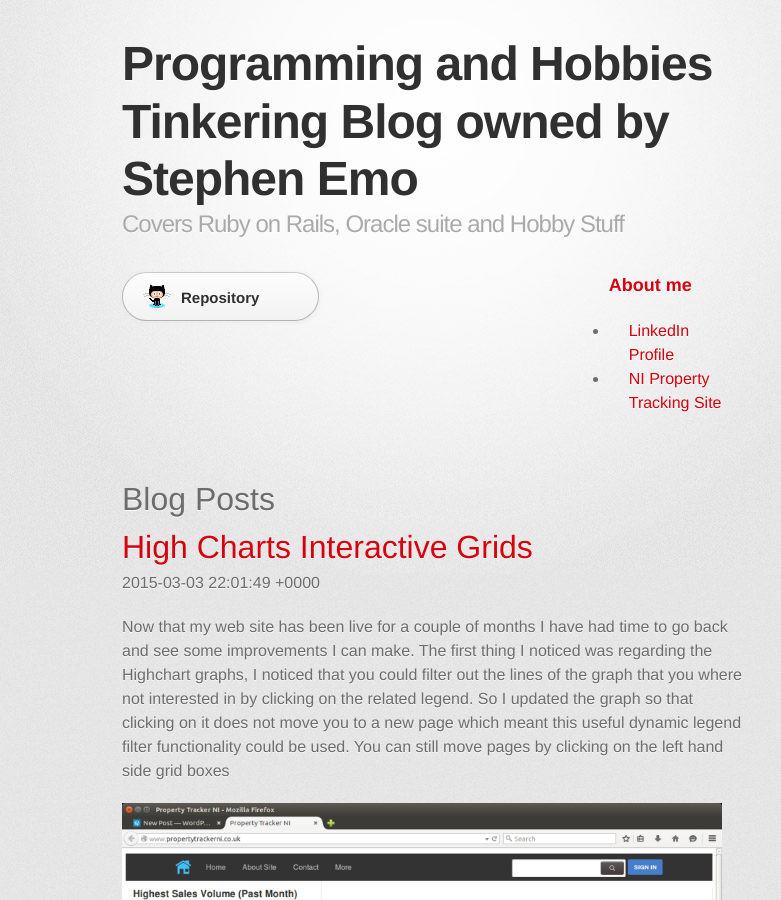
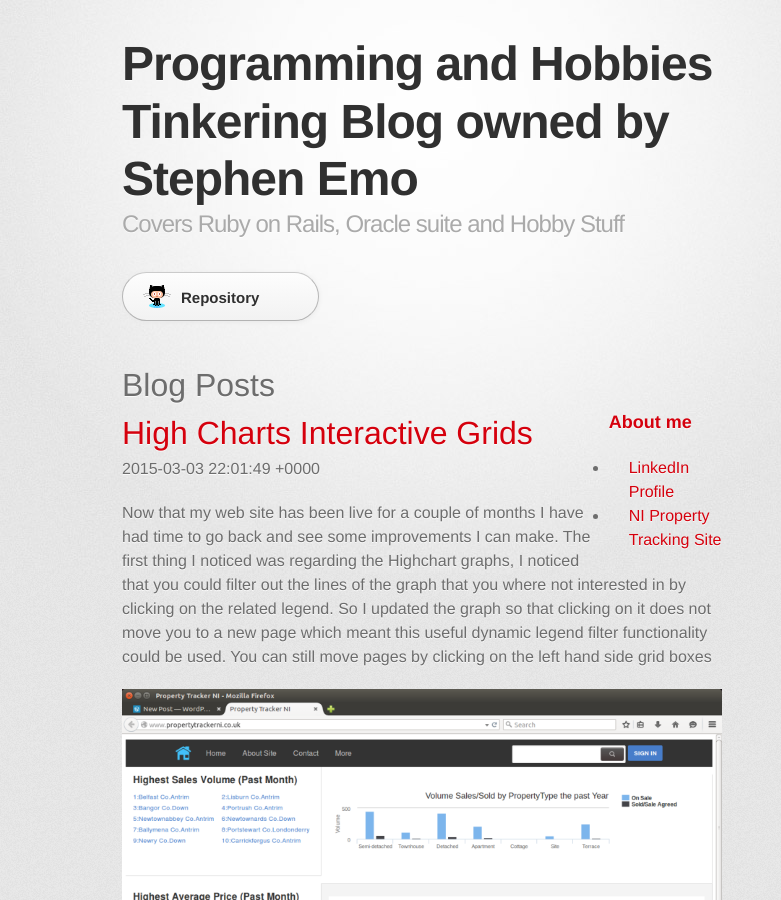
Before and after one commit to emomonkey/emomonkey.github.io, a Jekyll site: the page built from index.html, in a window 1280 px wide and 900 px high. Shown: the whole window, without its empty margins (208-989 px from the left). Built offline with Jekyll 4.4.1, drawn with Linux system fonts in a browser that asks for light colours; some web fonts are replaced; the list of posts is cut into pages by our own code.

Commit message:
Update index.html

```diff
--- a/index.html
+++ b/index.html
@@ -33,7 +33,16 @@
           <h1>Programming and Hobbies Tinkering Blog owned by Stephen Emo</h1>
           <h2>Covers Ruby on Rails, Oracle suite and Hobby Stuff</h2>
       </header>
-      <aside>
+
+
+
+      <section id="downloads" class="clearfix">
+          <a href="https://github.com/emomonkey" id="view-on-github" class="button"><span>Repository</span></a>
+      </section>
+
+       <section id="posts">
+       <h1>Blog Posts </h1>
+       <aside>
          <h3>About me</h3>
          <p class="header"></p>
 
@@ -43,15 +52,6 @@
 
          </ul>
       </aside>
-
-
-      <section id="downloads" class="clearfix">
-          <a href="https://github.com/emomonkey" id="view-on-github" class="button"><span>Repository</span></a>
-      </section>
-
-       <section id="posts">
-       <h1>Blog Posts </h1>
-
        {% for post in paginator.posts %}
 	  <h1>
 	    <a href="{{ post.url }}">{{ post.title }}</a>
```
